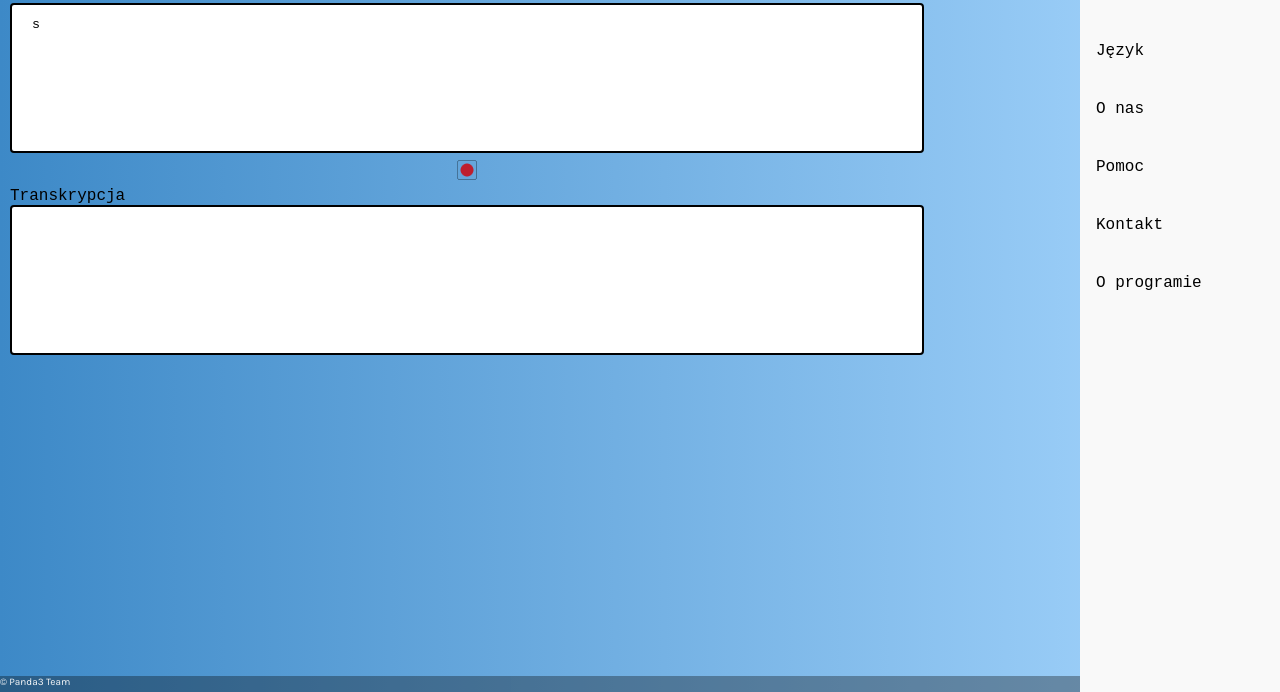
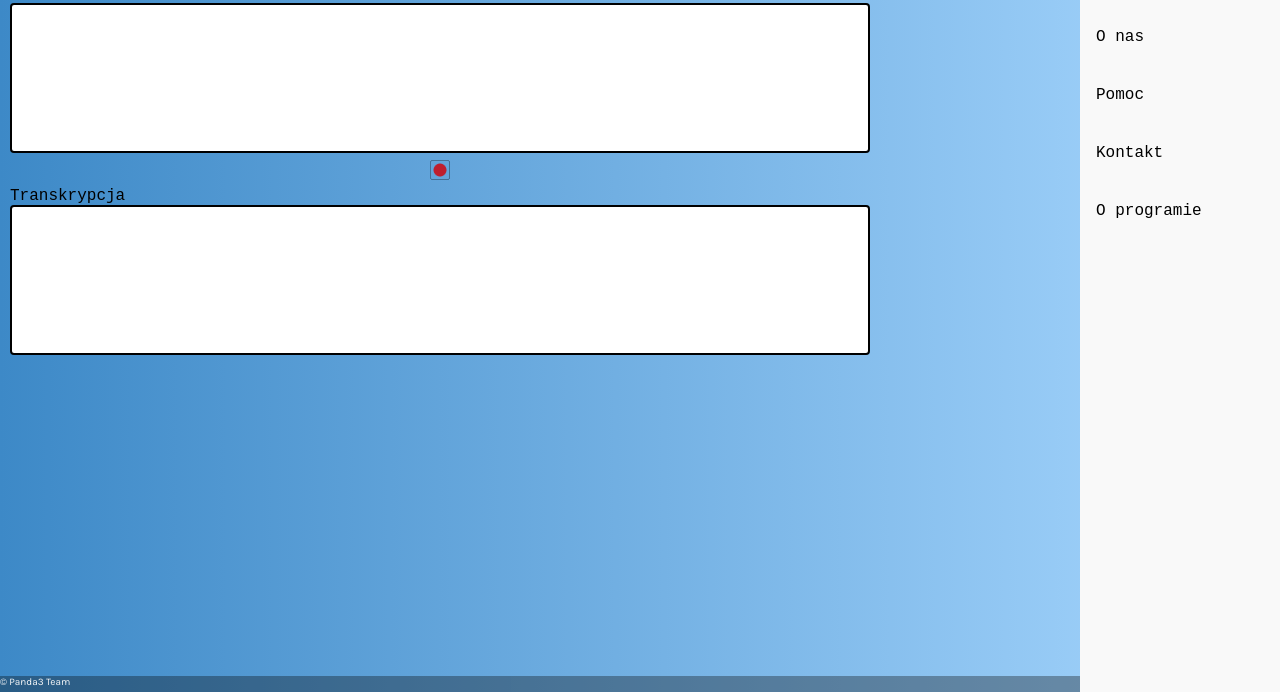
Before and after one commit to nlp-ug-2018-19/Panda3, a plain HTML site: page index.html in a window 1280 px wide. Shown: the part 108-800 px from the top of the page. Drawn offline with Linux system fonts and the light colour scheme; a web font is replaced by a local one.

Commit message:
Implement layout hotfixes

```diff
--- a/index.html
+++ b/index.html
@@ -19,7 +19,7 @@
                 <!--Chatbot Box here-->
                 Weatherbot
                 <div>
-                    <textarea>s
+                    <textarea>
 
                     </textarea>
                 </div>
--- a/mystyle.css
+++ b/mystyle.css
@@ -43,7 +43,7 @@
         padding: 0px;
         width: 200px;
         position: absolute;
-        top: 71.5px;
+        top: 0px;
         right: 0px;
         background-color: #f9f9f9;
         height: 100%; /* Full height */
@@ -55,6 +55,8 @@
       display: block;
       padding: 20px 16px;
       text-decoration: none;
+      font-family: Comfortaa, monospace;
+      text-align: left;
     }
 
     /* Change the color on hover */
@@ -96,7 +98,8 @@
       color: #f9f9f9
     }
     .main_part{
-
+      width: auto;
+      flex-grow:2;
     }
     .sidebar_part{
       align-self: right;
```
Also changed, not shown: about_us.html (+1 -1 lines), images/background.png.
